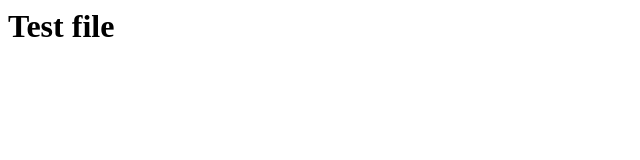
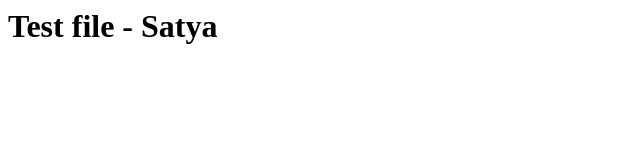
Before and after one commit to satya12/firstgitrepo, a plain HTML site: page index.html in a window 1280 px wide. Shown: the whole page, without its empty margins (0-640 px from the left). Drawn offline with Linux system fonts and the light colour scheme.

Commit message:
completed the first change

```diff
--- a/index.html
+++ b/index.html
@@ -1,5 +1,5 @@
 <html>
 <body>
-	<h1>Test file</h1>
+	<h1>Test file - Satya</h1>
 </body>
 </html>
```
